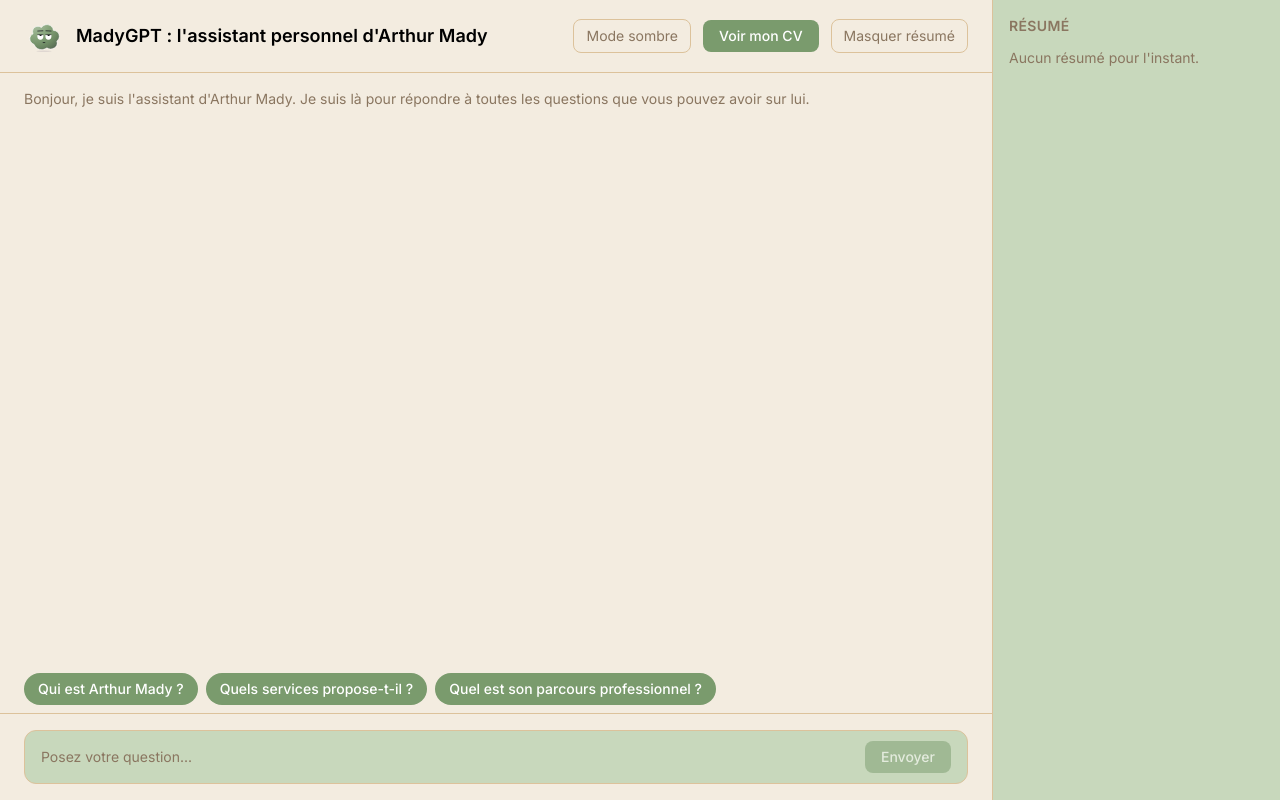
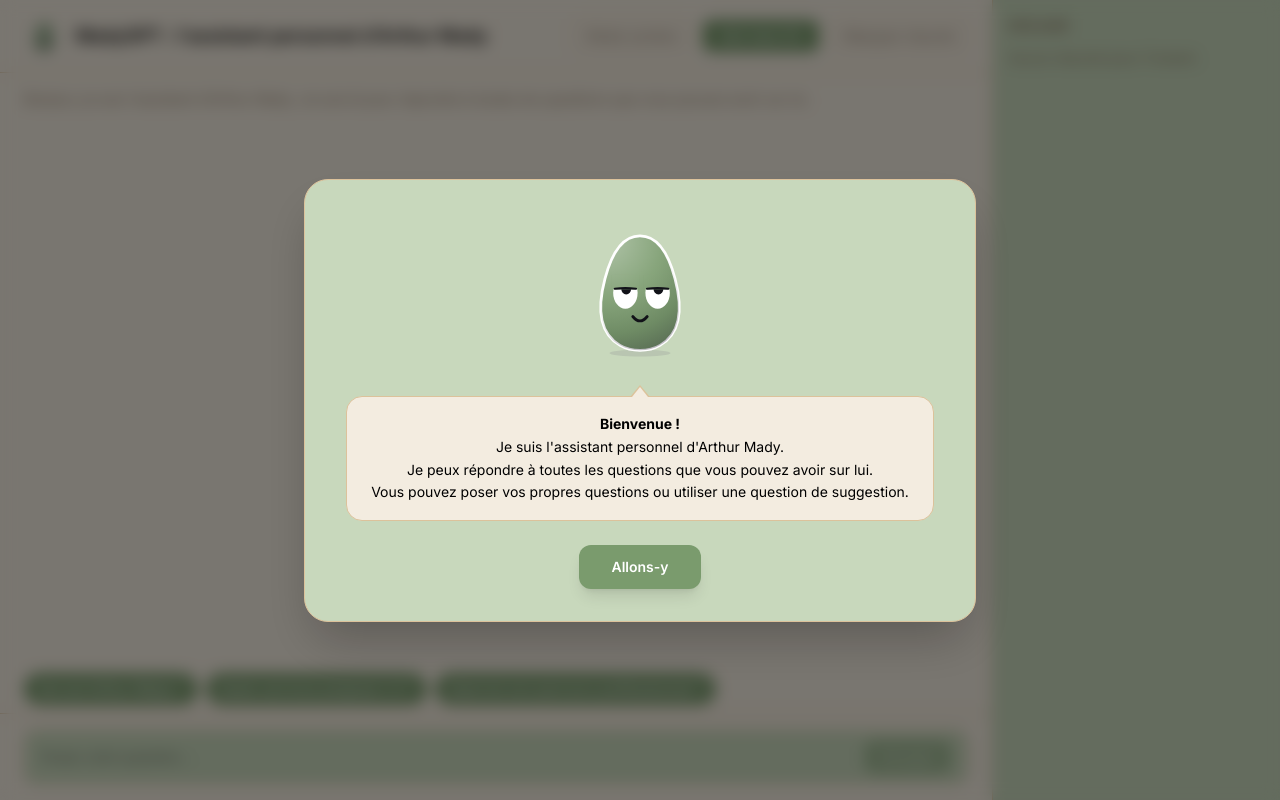
Before and after one commit to arthurmady/personal_chatbot, a React (Vite) app in the folder frontend/: page / in a window 1280 px wide. Built offline with nearby package versions, Linux system fonts and the light colour scheme.

Commit message:
fix: change character

```diff
--- a/frontend/character/preset.js
+++ b/frontend/character/preset.js
@@ -9,11 +9,11 @@ export const preset = {
   "name": "Wobbi",
   "componentName": "Wobbi",
   "preset": "wobbi",
-  "shape": "cloud",
+  "shape": "egg",
   "eyes": "sleepy",
   "nose": "none",
-  "brows": "straight",
-  "mouth": "small",
+  "brows": "none",
+  "mouth": "smile",
   "depth": "deep",
   "color": "#7A9B6D",
   "mouthColor": "#111218",
--- a/frontend/src/App.jsx
+++ b/frontend/src/App.jsx
@@ -37,6 +37,7 @@ function ChatApp() {
   const [darkMode, setDarkMode] = useState(false);
   const [sessionId, setSessionId] = useState(null);
   const [suggestions, setSuggestions] = useState(SUGGESTIONS_PAR_DEFAUT);
+  const [showWelcome, setShowWelcome] = useState(true);
   const messagesEndRef = useRef(null);
   const API_URL = "";
 
@@ -116,7 +117,7 @@ function ChatApp() {
   };
 
   return (
-    <div className="flex h-screen text-foreground">
+    <div className="flex h-screen text-foreground" data-gaze-zone="">
       {/* ---------- ZONE PRINCIPALE ---------- */}
       <div className="flex flex-col flex-1 min-w-0">
         {/* Header */}
@@ -150,7 +151,7 @@ function ChatApp() {
         </header>
 
         {/* Messages */}
-        <div className="flex-1 overflow-y-auto px-6 py-4 space-y-4" data-gaze-zone="">
+        <div className="flex-1 overflow-y-auto px-6 py-4 space-y-4">
           {messages.length === 0 && (
             <p className="text-muted text-sm">Bonjour, je suis l'assistant d'Arthur Mady. Je suis là pour répondre à toutes les questions que vous pouvez avoir sur lui.</p>
           )}
@@ -176,7 +177,7 @@ function ChatApp() {
               >
                 {msg.role === "bot" ? (
                   <div className={`chat-bubble prose prose-base max-w-none ${darkMode ? "prose-invert" : ""}`}>
-                    <ReactMarkdown remarkPlugins={[remarkGfm]}>
+                    <ReactMarkdown remarkPlugins={[remarkGfm]} components={{ a: ({node, ...props}) => <a {...props} target="_blank" rel="noopener noreferrer" /> }}>
                       {msg.content}
                     </ReactMarkdown>
                   </div>
@@ -236,7 +237,7 @@ function ChatApp() {
               onKeyDown={gererTouche}
               placeholder="Posez votre question..."
               disabled={loading}
-              className="flex-1 bg-transparent outline-none text-sm placeholder:text-muted disabled:opacity-50"
+              className="flex-1 bg-transparent outline-none text-sm placeholder:text-foreground/50 disabled:opacity-50"
             />
             <button
               onClick={() => envoyerQuestion()}
@@ -268,6 +269,35 @@ function ChatApp() {
           )}
         </aside>
       )}
+
+      {/* ---------- POPUP BIENVENUE ---------- */}
+      {showWelcome && (
+        <div className="fixed inset-0 z-50 flex items-center justify-center bg-black/50 backdrop-blur-sm">
+          <div className="relative bg-card border border-border rounded-3xl shadow-2xl p-8 max-w-2xl w-full mx-4 flex flex-col items-center gap-6 animate-popup">
+            <div className="w-40 h-40">
+              <Wobbi state="idle" size={160} interactive={true} tabIndex={-1} role="img" />
+            </div>
+
+            <div className="relative bg-background border border-border rounded-2xl px-6 py-4 text-sm text-foreground leading-relaxed text-center">
+              <div className="absolute -top-3 left-1/2 -translate-x-1/2 w-0 h-0 border-l-[10px] border-l-transparent border-r-[10px] border-r-transparent border-b-[12px] border-b-border"></div>
+              <div className="absolute -top-2.5 left-1/2 -translate-x-1/2 w-0 h-0 border-l-[8px] border-l-transparent border-r-[8px] border-r-transparent border-b-[10px] border-b-background"></div>
+              <p>
+                <strong>Bienvenue !</strong><br />
+                Je suis l'assistant personnel d'Arthur Mady.<br />
+                Je peux répondre à toutes les questions que vous pouvez avoir sur lui.<br />
+                Vous pouvez poser vos propres questions ou utiliser une question de suggestion.
+              </p>
+            </div>
+
+            <button
+              onClick={() => setShowWelcome(false)}
+              className="cursor-pointer rounded-xl bg-accent text-on-accent px-8 py-3 text-sm font-semibold hover:opacity-90 transition-opacity duration-200 shadow-lg"
+            >
+              Allons-y
+            </button>
+          </div>
+        </div>
+      )}
     </div>
   );
 }
--- a/frontend/src/index.css
+++ b/frontend/src/index.css
@@ -48,7 +48,7 @@ body {
 
 * {
   scrollbar-width: thin;
-  scrollbar-color: var(--color-border) transparent;
+  scrollbar-color: var(--color-muted) transparent;
 }
 
 *::-webkit-scrollbar {
@@ -61,7 +61,7 @@ body {
 }
 
 *::-webkit-scrollbar-thumb {
-  background-color: var(--color-border);
+  background-color: var(--color-muted);
   border-radius: 8px;
   border: 2px solid transparent;
   background-clip: padding-box;
@@ -90,3 +90,18 @@ body {
 .chat-bubble li::marker {
   color: var(--color-foreground);
 }
+
+@keyframes popup-in {
+  from {
+    opacity: 0;
+    transform: scale(0.9) translateY(12px);
+  }
+  to {
+    opacity: 1;
+    transform: scale(1) translateY(0);
+  }
+}
+
+.animate-popup {
+  animation: popup-in 0.35s cubic-bezier(0.16, 1, 0.3, 1) both;
+}
```
Also changed, not shown: 1 other file (tests, documents, lock files or other folders).
